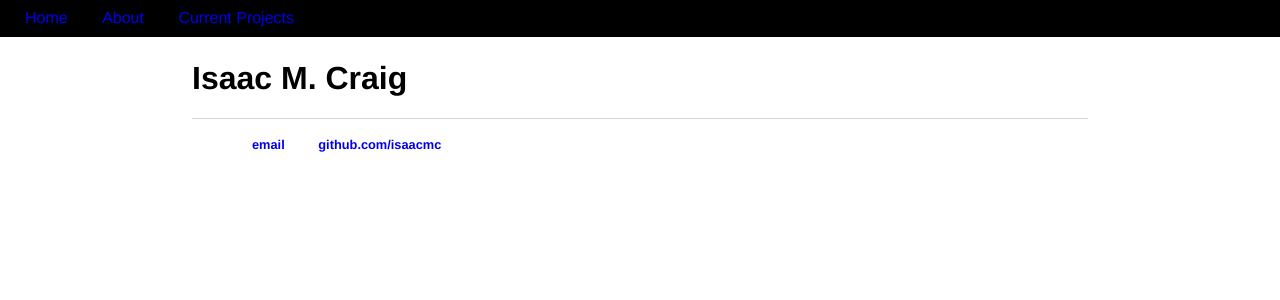
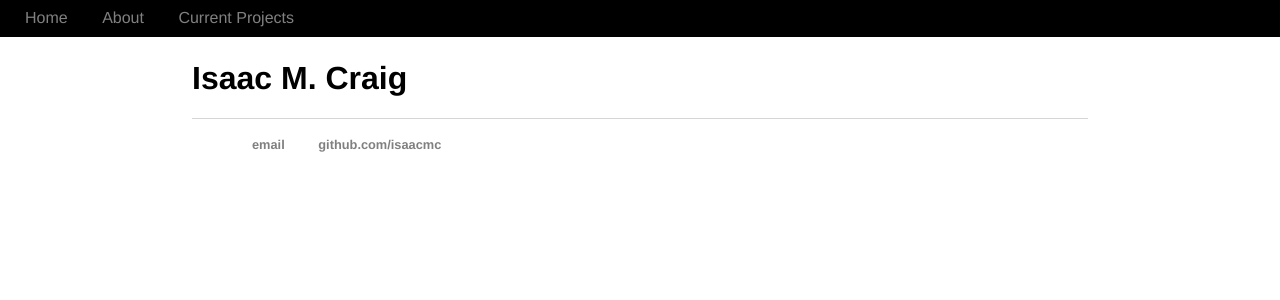
Before and after one commit to isundberg/isaacmc.github.io, a Jekyll site: the page built from index.html, in a window 1280 px wide. Shown: the top 300 px of the page. Built offline with Jekyll 4.4.1, drawn with Linux system fonts in a browser that asks for light colours.

Commit message:
Update main.css

```diff
--- a/css/main.css
+++ b/css/main.css
@@ -31,10 +31,11 @@ nav ul li, footer ul li {
 
 a {
     text-decoration: none;
+    color: gray;
 }
 
 a:hover {
-
+    color: white;
 }
 
 h1 {
```
